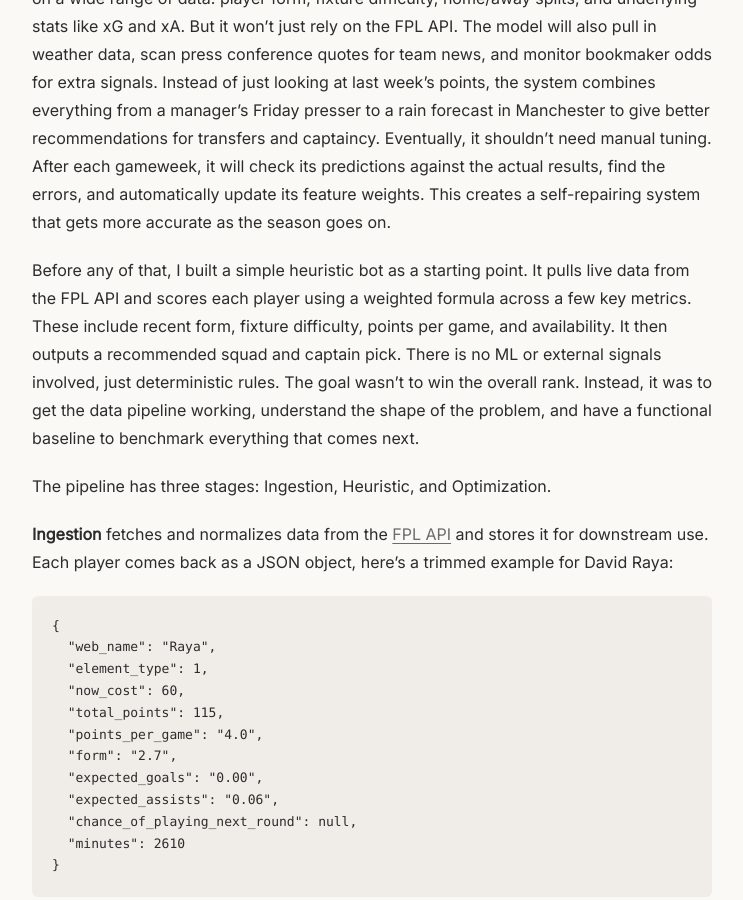
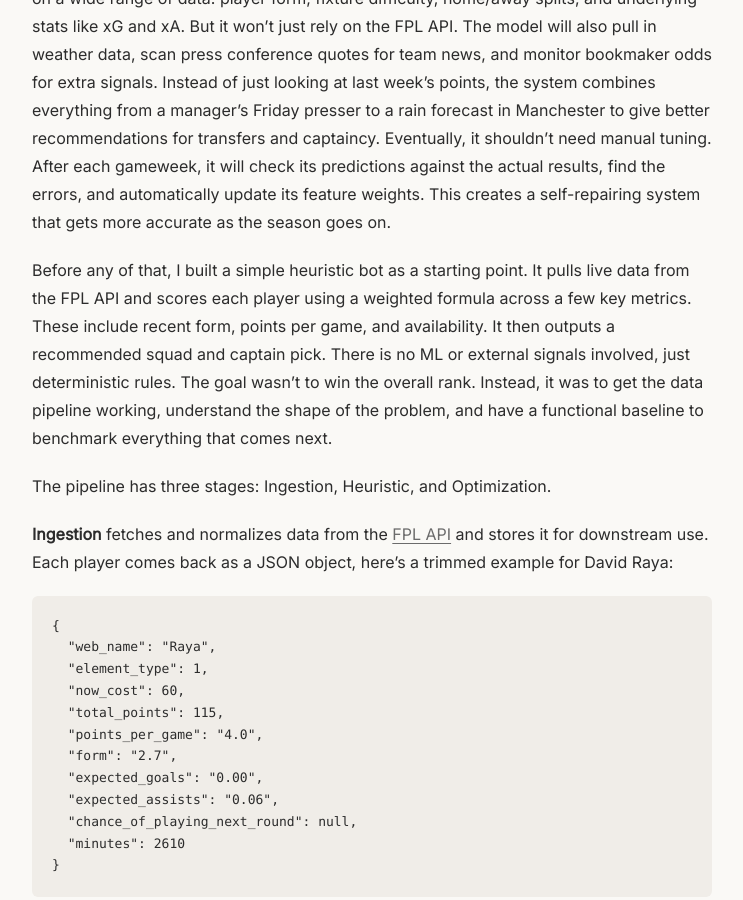
Before and after one commit to samsohn28/samsohn28.github.io, a Jekyll site: the page built from blog/2026-03-03-first-things-first.md, in a window 1280 px wide and 900 px high, scrolled down 494 px. Shown: the whole window, without its empty margins (16-759 px from the left). Built offline with Jekyll 4.4.1, drawn with Linux system fonts in a browser that asks for light colours; our own code applies the rules of GitHub Pages for plain Markdown files; some of the changed text lies outside the part shown.

Commit message:
remove `fixture difficulty`

```diff
--- a/blog/2026-03-03-first-things-first.md
+++ b/blog/2026-03-03-first-things-first.md
@@ -12,7 +12,7 @@ Yesterday's post was the backstory of how I got into football, how FPL became a
 
 The goal is to build a competitive FPL tool. It is a machine learning model designed to compete with the best managers in the game. At its core is a deep neural network trained on a wide range of data: player form, fixture difficulty, home/away splits, and underlying stats like xG and xA. But it won't just rely on the FPL API. The model will also pull in weather data, scan press conference quotes for team news, and monitor bookmaker odds for extra signals. Instead of just looking at last week's points, the system combines everything from a manager’s Friday presser to a rain forecast in Manchester to give better recommendations for transfers and captaincy. Eventually, it shouldn't need manual tuning. After each gameweek, it will check its predictions against the actual results, find the errors, and automatically update its feature weights. This creates a self-repairing system that gets more accurate as the season goes on.
 
-Before any of that, I built a simple heuristic bot as a starting point. It pulls live data from the FPL API and scores each player using a weighted formula across a few key metrics. These include recent form, fixture difficulty, points per game, and availability. It then outputs a recommended squad and captain pick. There is no ML or external signals involved, just deterministic rules. The goal wasn't to win the overall rank. Instead, it was to get the data pipeline working, understand the shape of the problem, and have a functional baseline to benchmark everything that comes next.
+Before any of that, I built a simple heuristic bot as a starting point. It pulls live data from the FPL API and scores each player using a weighted formula across a few key metrics. These include recent form, points per game, and availability. It then outputs a recommended squad and captain pick. There is no ML or external signals involved, just deterministic rules. The goal wasn't to win the overall rank. Instead, it was to get the data pipeline working, understand the shape of the problem, and have a functional baseline to benchmark everything that comes next.
 
 The pipeline has three stages: Ingestion, Heuristic, and Optimization.
 
```
Also changed, not shown: other parts of blog/2026-03-03-first-things-first.md (+1 -1 lines).
